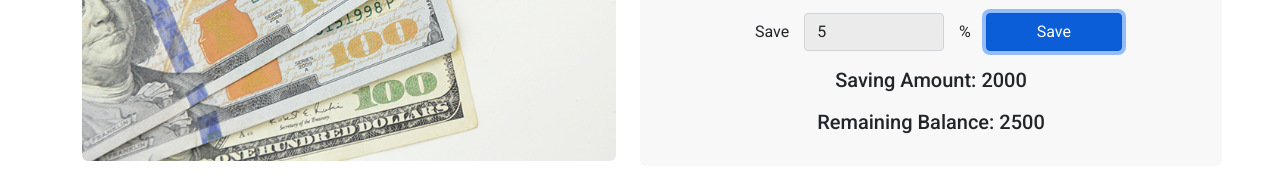
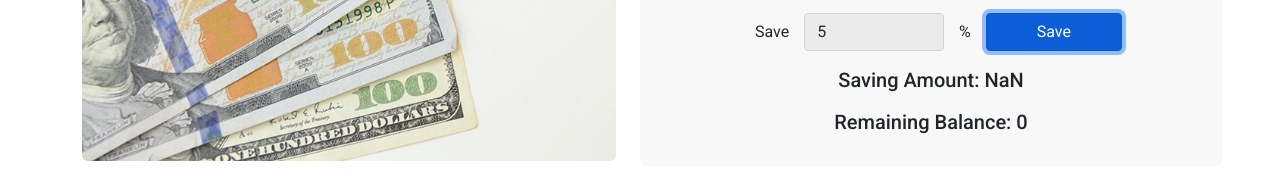
Before and after one commit to Habidhossen/Income-Distribution, a plain HTML site: page index.html in a window 1280 px wide. Both pictures are taken after typing "5" into the empty fields and a click on the button "Save". Shown: the part 573-757 px from the top of the page. Drawn offline with nearby package versions, Linux system fonts and the light colour scheme.

Commit message:
code added

```diff
--- a/index.html
+++ b/index.html
@@ -166,11 +166,11 @@
                   </div>
                   <!-- Saving amount -->
                   <h5 class="my-3">
-                    Saving Amount: <span id="saving-amount">2000</span>
+                    Saving Amount: <span id="saving-amount">0</span>
                   </h5>
                   <!-- Remaining balance -->
                   <h5 class="my-3">
-                    Remaining Balance: <span id="remaining-balance">2500</span>
+                    Remaining Balance: <span id="remaining-balance">0</span>
                   </h5>
                 </div>
               </div>
--- a/js/script.js
+++ b/js/script.js
@@ -41,3 +41,20 @@ document.getElementById("calculate-btn").addEventListener("click", function () {
     }
   }
 });
+
+// Save Button
+
+document.getElementById("save-btn").addEventListener("click", function () {
+  // select input value
+  const inputIncome = document.getElementById("inputIncome").value;
+  const incomeValue = parseFloat(inputIncome);
+  const inputPercentage = document.getElementById("inputPercentage").value;
+  const percentageValue = parseFloat(inputPercentage);
+
+  //   percentage calculation
+  const savingAmount = (incomeValue * percentageValue) / 100;
+
+  //   set percentage value
+  const savingAmountValue = document.getElementById("saving-amount");
+  savingAmountValue.innerText = savingAmount;
+});
```
